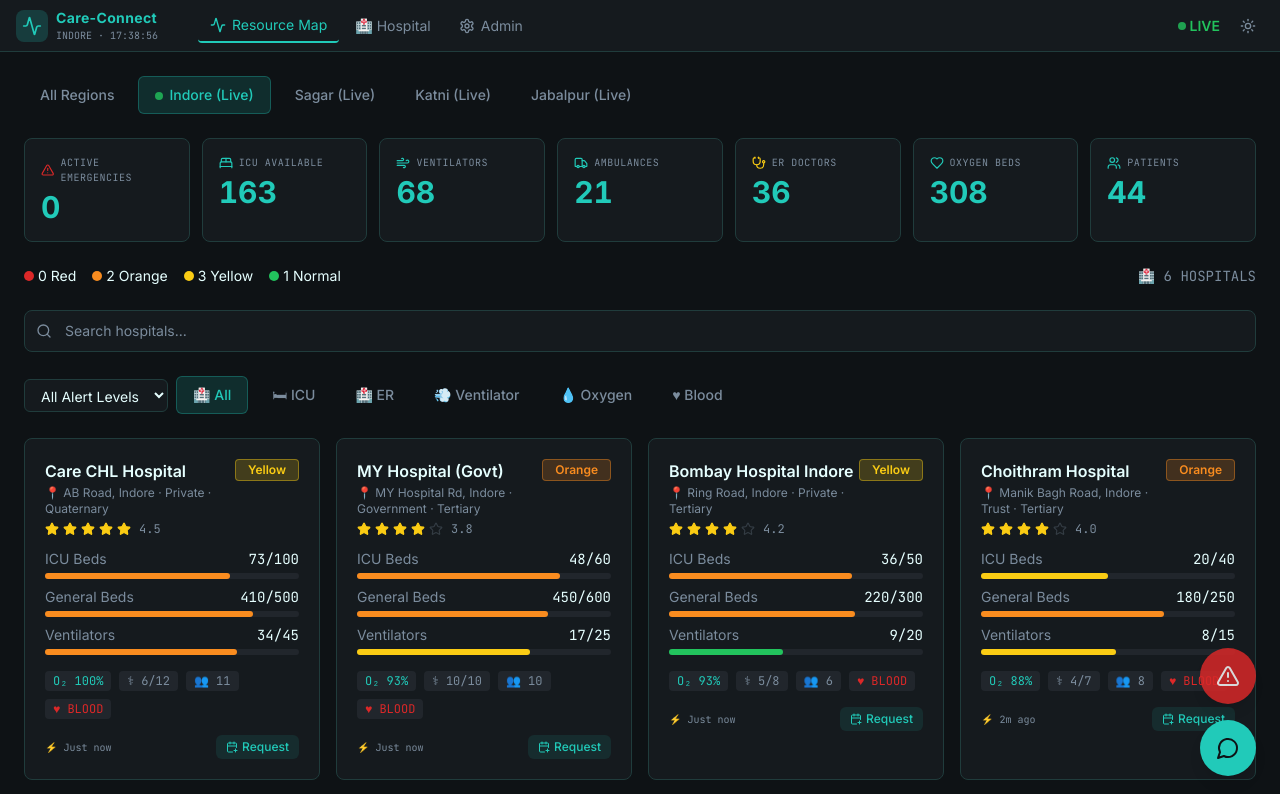
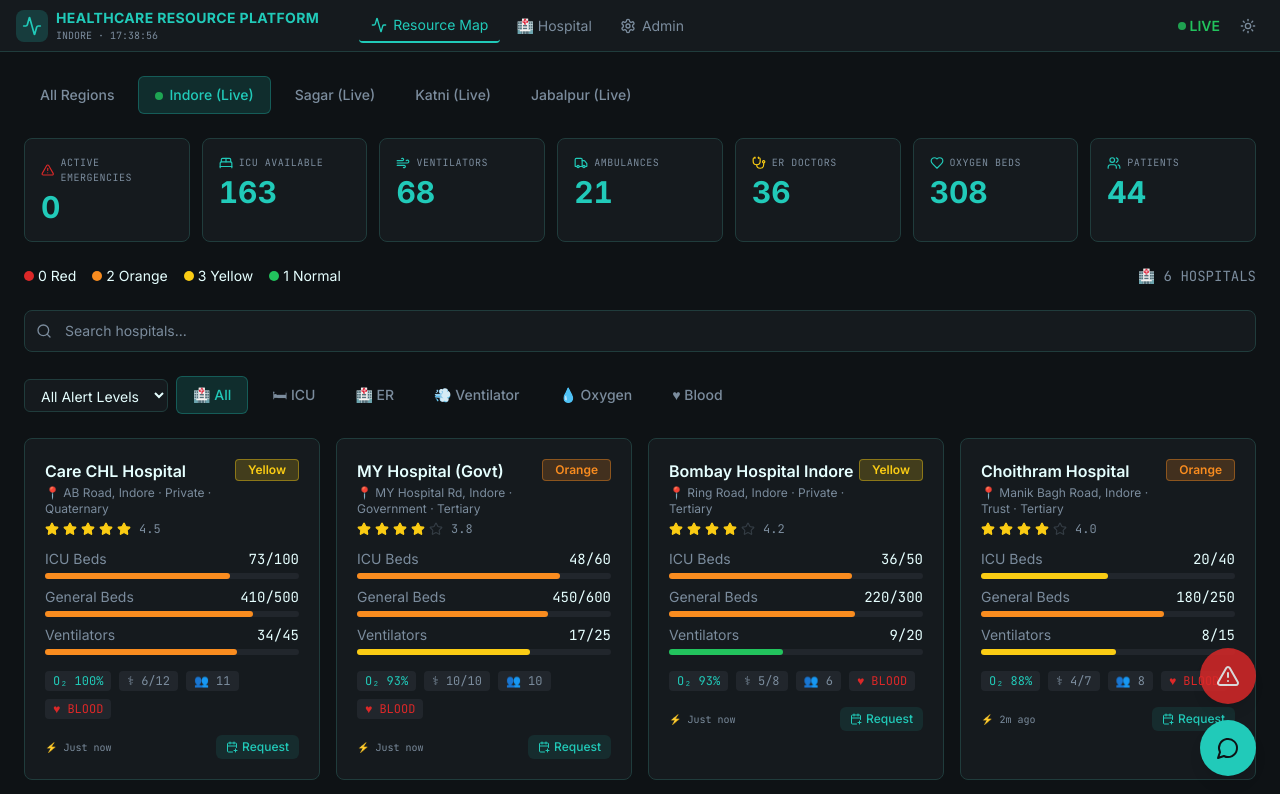
Before and after one commit to kratikjain794/remix-of-remix-of-remix-of-remix-of-remix-of-pixel-perfect-clone, a React (Vite) app: page / in a window 1280 px wide. Shown: the top 794 px of the page. Built offline with nearby package versions, Linux system fonts and the light colour scheme; the HTML template or start-up script is replaced by a standard one.

Commit message:
Reverted to commit fe151877ad36461ec32a0c7209940136f501af36

```diff
--- a/index.html
+++ b/index.html
@@ -4,12 +4,12 @@
     <meta charset="UTF-8" />
     <meta name="viewport" content="width=device-width, initial-scale=1.0" />
     <!-- TODO: Set the document title to the name of your application -->
-    <title>Care-Connect</title>
+    <title>Lovable App</title>
     <meta name="description" content="Lovable Generated Project" />
     <meta name="author" content="Lovable" />
 
     <!-- TODO: Update og:title to match your application name -->
-    <meta property="og:title" content="App" />
+    <meta property="og:title" content="Lovable App" />
     <meta property="og:description" content="Lovable Generated Project" />
     <meta property="og:type" content="website" />
     <meta property="og:image" content="https://lovable.dev/opengraph-image-p98pqg.png" />
--- a/src/components/Navbar.tsx
+++ b/src/components/Navbar.tsx
@@ -25,7 +25,7 @@ export default function Navbar() {
             <Activity className="w-5 h-5 text-primary" />
           </div>
           <div>
-            <h1 className="text-sm font-bold text-primary tracking-wide">Care-Connect</h1>
+            <h1 className="text-sm font-bold text-primary tracking-wide">HEALTHCARE RESOURCE PLATFORM</h1>
             <p className="text-[10px] font-mono-code text-muted-foreground">{selectedRegion.toUpperCase()} · {time.toLocaleTimeString('en-IN', { hour12: false })}</p>
           </div>
         </Link>
```
